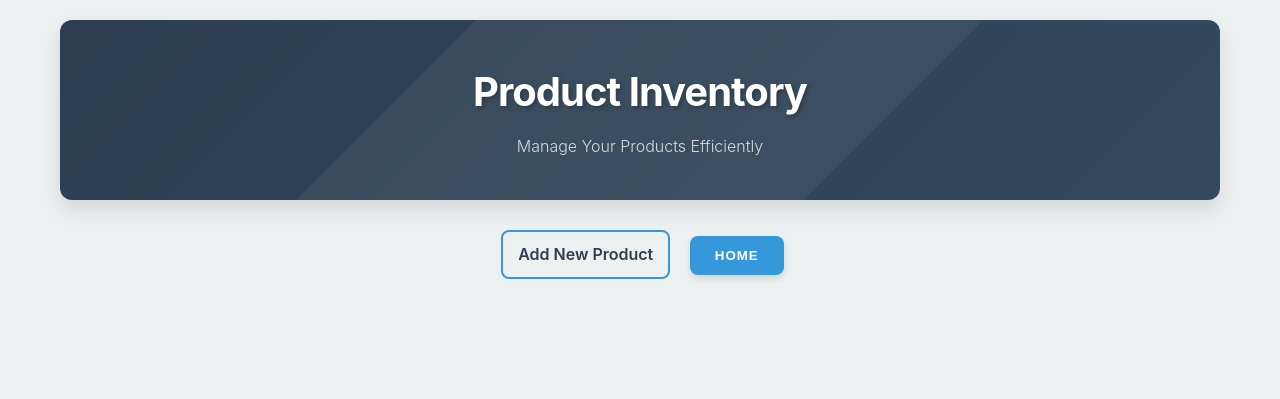
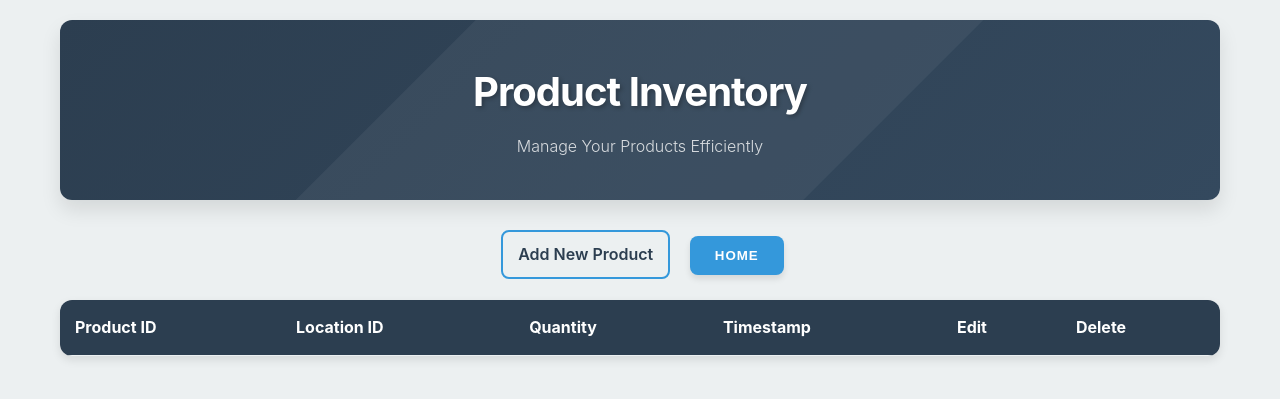
Before and after one commit to UsmanHameed20030505/CRUD-APP.JS, a Python web app: template templates/view_product.html in a window 1280 px wide. Shown: the top 399 px of the page. Run offline with Jinja, Linux system fonts and the light colour scheme; the template is opened without the code that fills it, so the values that code supplies are empty.

Commit message:
Update view_product.html

```diff
--- a/templates/view_product.html
+++ b/templates/view_product.html
@@ -18,3 +18,15 @@
         <a href="/product/add">Add New Product</a>
         <button onclick="window.location.href='/'" class="btn home-btn">Home</button> <!-- Home Button -->
     </nav>
+ <!-- Table Section -->
+    <table>
+        <thead>
+            <tr>
+                <th>Product ID</th>
+                <th>Location ID</th>
+                <th>Quantity</th>
+                <th>Timestamp</th>
+                <th>Edit</th>
+                <th>Delete</th> <!-- Delete Column -->
+            </tr>
+        </thead>
```
